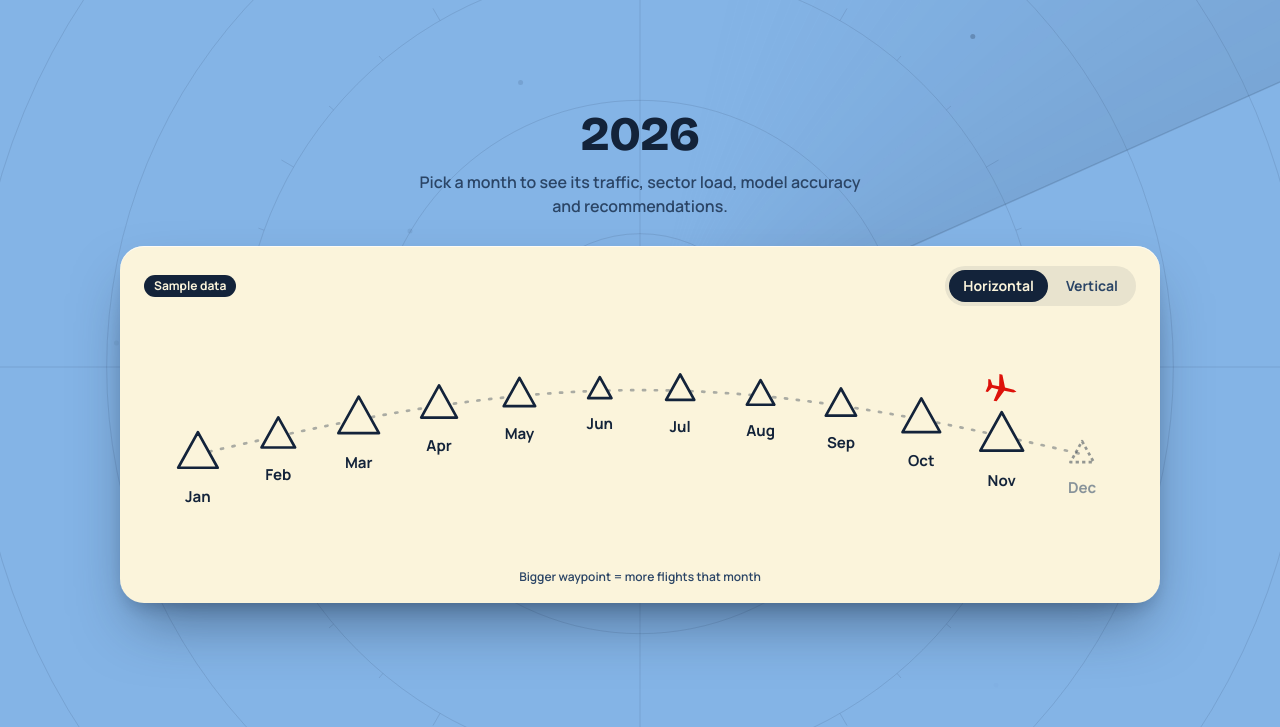
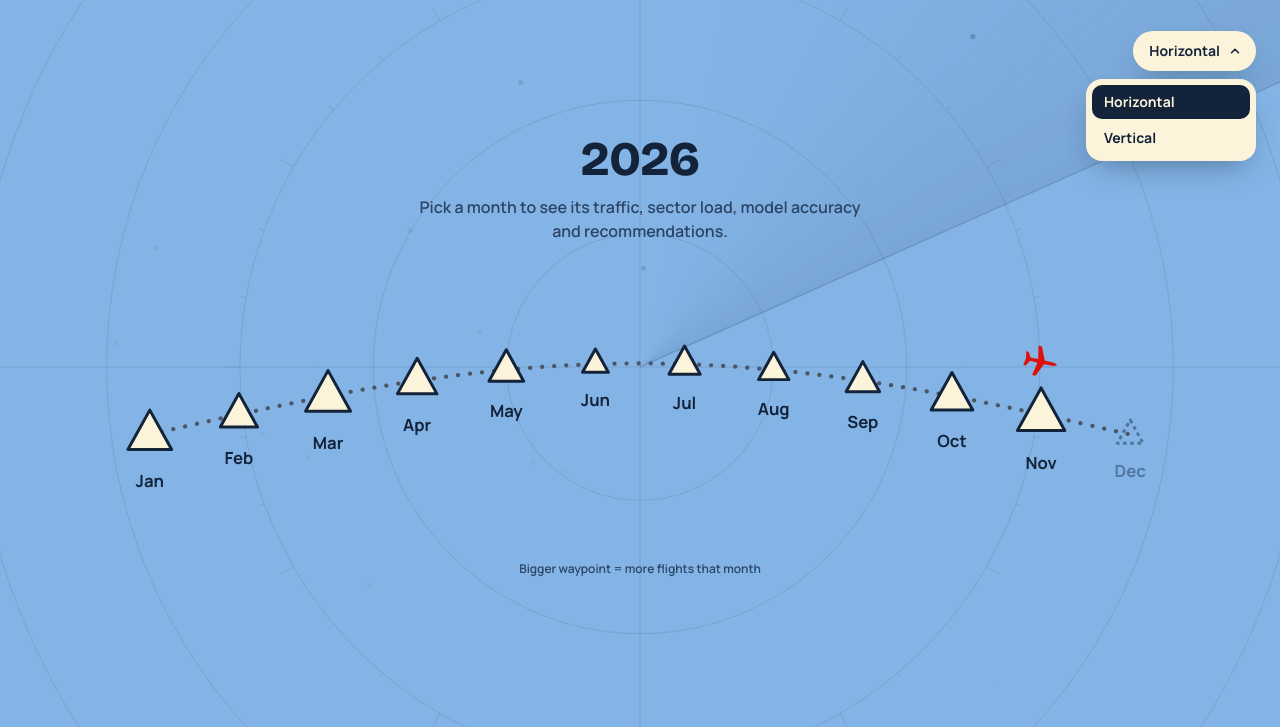
Before and after one commit to laylamhd/FIRCast-tool, a plain HTML site: page insights.html in a window 1280 px wide. Both pictures are taken after a click on the button "Horizontal". Shown: the part 73-800 px from the top of the page. Drawn offline with nearby package versions, Linux system fonts and the light colour scheme.

Commit message:
Insights timeline: draw it on the page, dark grey dotted route, direction dropdown
- No card around the timeline; it sits on the background radar
- Route is round dark-grey dots
- Horizontal / Vertical is a dropdown at the top right, Horizontal by default on every visit
- Sample data chip removed from the timeline page

Co-Authored-By: Claude Opus 5.5 <noreply@anthropic.com>
Claude-Session: https://claude.ai/code/session_01GsjiqJyGyvFSS1XmmsV1VA

```diff
--- a/css/insights.css
+++ b/css/insights.css
@@ -24,29 +24,38 @@ h1 {
 }
 .sample-chip[hidden] { display: none; }
 
-/* Segmented control (Horizontal / Vertical): same look as the map's 2D / 3D switch */
-.seg { display: inline-flex; gap: 4px; padding: 4px; border-radius: 9999px; background: rgba(19, 35, 58, 0.08); }
-.seg button {
-  height: 32px; padding: 0 14px; border: 0; border-radius: 9999px; cursor: pointer;
-  background: transparent; color: var(--muted); font: 700 14px/1 var(--font-ui);
-  transition: background-color 300ms var(--ease), color 300ms var(--ease);
-}
-.seg button:hover { color: var(--ink); }
-.seg button[aria-pressed="true"] { background: var(--ink); color: var(--sweet-corn); }
 
-/* ---- Timeline page: the route card, centred ---- */
+/* ---- Timeline page: the route straight on the page, centred ---- */
 .timeline-page { min-height: 100vh; display: flex; flex-direction: column; align-items: center; justify-content: center; }
-.route-card {
-  width: min(1040px, 100%);
-  background: var(--sweet-corn); border-radius: 24px; box-shadow: var(--lift);
-  padding: 20px 24px 18px;
-}
-.route-card.is-vertical { width: min(380px, 100%); }
-.route-head { display: flex; align-items: center; justify-content: space-between; gap: 12px; min-height: 40px; }
-.route-head .seg { margin-left: auto; }
+.route-area { width: min(1100px, 100%); }
+.route-area.is-vertical { width: min(360px, 100%); }
 .route-box { position: relative; margin-top: 8px; }
 .route { display: block; width: 100%; height: auto; overflow: visible; }
-.route-line { fill: none; stroke: var(--ink); stroke-opacity: 0.35; stroke-width: 2.5; stroke-dasharray: 2 9; stroke-linecap: round; }
+/* The route: round dark-grey dots */
+.route-line { fill: none; stroke: #4B5563; stroke-width: 3.5; stroke-dasharray: 0.1 10; stroke-linecap: round; }
+
+/* Direction dropdown, top right of the page */
+.dir-menu { position: absolute; top: 104px; right: 24px; z-index: 5; }
+.dir-btn {
+  display: inline-flex; align-items: center; gap: 8px;
+  height: 40px; padding: 0 14px 0 16px; border: 0; border-radius: 9999px; cursor: pointer;
+  background: var(--sweet-corn); color: var(--ink); box-shadow: var(--lift-small);
+  font: 700 14px/1 var(--font-ui);
+}
+.dir-btn svg { transition: transform 300ms var(--ease); }
+.dir-btn[aria-expanded="true"] svg { transform: rotate(180deg); }
+.dir-list {
+  position: absolute; right: 0; top: 48px; min-width: 170px;
+  display: grid; gap: 2px; padding: 6px; border-radius: 16px;
+  background: var(--sweet-corn); box-shadow: var(--lift-small);
+}
+.dir-list[hidden] { display: none; }
+.dir-list button {
+  text-align: left; border: 0; border-radius: 10px; padding: 10px 12px; cursor: pointer;
+  background: transparent; color: var(--ink); font: 700 14px/1 var(--font-ui);
+}
+.dir-list button:hover { background: rgba(19, 35, 58, 0.07); }
+.dir-list button[aria-checked="true"] { background: var(--ink); color: var(--sweet-corn); }
 /* Waypoints: the map's triangle. Hover and focus fill it navy; future months are faded. */
 .wp { cursor: pointer; outline: none; }
 .wp .hit { fill: transparent; }
@@ -126,12 +135,12 @@ h1 {
 }
 @media (max-width: 640px) {
   h1 { font-size: 36px; line-height: 40px; }
-  .route-head .seg { display: none; }            /* always vertical on phones */
-  .route-card, .route-card.is-vertical { width: 100%; padding: 16px; }
+  .dir-menu { display: none; }                   /* always vertical on phones */
+  .route-area, .route-area.is-vertical { width: 100%; }
   .month-top { grid-template-columns: 1fr auto; }
   .month-title { grid-column: 1 / -1; grid-row: 1; }
   .stat-card { padding: 16px; border-radius: 20px; }
 }
 @media (prefers-reduced-motion: reduce) {
-  .seg button, .wp .tri, .step-btn { transition: none; }
+  .dir-btn svg, .wp .tri, .step-btn { transition: none; }
 }
--- a/insights.html
+++ b/insights.html
@@ -40,17 +40,20 @@
     <h1 id="year-title">2026</h1>
     <p class="lead">Pick a month to see its traffic, sector load, model accuracy and recommendations.</p>
 
-    <!-- The timeline card: twelve months as waypoints on a flight route (js/insights/timeline.js) -->
-    <section class="route-card" id="route-card" aria-labelledby="year-title">
-      <div class="route-head">
-        <p class="sample-chip" id="sample-chip" hidden>Sample data</p>
-        <!-- Horizontal / Vertical switch, same style as the map's 2D / 3D switch -->
-        <div class="seg" role="group" aria-label="Timeline direction" id="direction">
-          <button type="button" id="dir-h" aria-pressed="true">Horizontal</button>
-          <button type="button" id="dir-v" aria-pressed="false">Vertical</button>
-        </div>
+    <!-- Direction dropdown (top right): Horizontal (default) or Vertical -->
+    <div class="dir-menu" id="dir-menu">
+      <button type="button" class="dir-btn" id="dir-btn" aria-haspopup="true" aria-expanded="false" aria-controls="dir-list">
+        <span id="dir-label">Horizontal</span>
+        <svg width="14" height="14" viewBox="0 0 24 24" fill="none" stroke="currentColor" stroke-width="2.6" stroke-linecap="round" stroke-linejoin="round" aria-hidden="true"><path d="M6 9 L12 15 L18 9"/></svg>
+      </button>
+      <div class="dir-list" id="dir-list" role="menu" hidden>
+        <button type="button" role="menuitemradio" data-dir="h" aria-checked="true">Horizontal</button>
+        <button type="button" role="menuitemradio" data-dir="v" aria-checked="false">Vertical</button>
       </div>
-      <!-- The route is an SVG; each available month is a link to its statistics page -->
+    </div>
+
+    <!-- The timeline, drawn straight on the page: twelve months as waypoints on a route (js/insights/timeline.js) -->
+    <section class="route-area" id="route-area" aria-labelledby="year-title">
       <div class="route-box">
         <svg class="route" id="route" role="list" aria-label="Months"></svg>
         <div class="route-tip" id="route-tip" hidden></div>
--- a/js/insights/timeline.js
+++ b/js/insights/timeline.js
@@ -8,9 +8,8 @@
 //   - Months with data are links to insights-month.html?month=YYYY-MM.
 //     Months that haven't happened yet are faded and can't be clicked.
 //   - The orange plane (the map's plane shape) sits on the latest month.
-//   - Horizontal or vertical: the route is recomputed for the chosen
-//     direction. The choice is remembered in this browser (localStorage).
-//     On narrow screens the route is always vertical.
+//   - Horizontal (the default, every time the page opens) or vertical, from
+//     the dropdown at the top right. On narrow screens it is always vertical.
 // =====================================================================
 
 (() => {
@@ -23,8 +22,7 @@
   const narrow = window.matchMedia('(max-width: 640px)');
 
   let year = null;
-  let direction = 'h';
-  try { direction = localStorage.getItem('fircast.timeline') === 'v' ? 'v' : 'h'; } catch (e) { /* storage blocked: use the default */ }
+  let direction = 'h';                                                 // horizontal by default
 
   // Make an SVG element with attributes.
   function el(tag, attrs, parent) {
@@ -58,9 +56,7 @@
 
   function render() {
     const h = direction === 'h' && !narrow.matches;
-    $('route-card').classList.toggle('is-vertical', !h);
-    $('dir-h').setAttribute('aria-pressed', String(direction === 'h'));
-    $('dir-v').setAttribute('aria-pressed', String(direction === 'v'));
+    $('route-area').classList.toggle('is-vertical', !h);
     const { W, H, pts } = layout(h);
     svg.setAttribute('viewBox', `0 0 ${W} ${H}`);
     svg.innerHTML = '';
@@ -112,23 +108,34 @@
   }
   function hideTip() { tip.hidden = true; }
 
+  // ---------- Direction dropdown ----------
+  const menuBtn = $('dir-btn'), menu = $('dir-list');
+  function setMenu(open) {
+    menu.hidden = !open;
+    menuBtn.setAttribute('aria-expanded', String(open));
+    if (open) menu.querySelector('[aria-checked="true"]').focus();
+  }
   function setDirection(d) {
     direction = d;
-    try { localStorage.setItem('fircast.timeline', d); } catch (e) { /* not saved: fine */ }
+    menu.querySelectorAll('[data-dir]').forEach(b => b.setAttribute('aria-checked', String(b.dataset.dir === d)));
+    $('dir-label').textContent = d === 'h' ? 'Horizontal' : 'Vertical';
+    setMenu(false);
+    menuBtn.focus();
     render();
   }
-  $('dir-h').addEventListener('click', () => setDirection('h'));
-  $('dir-v').addEventListener('click', () => setDirection('v'));
+  menuBtn.addEventListener('click', () => setMenu(menu.hidden));
+  menu.querySelectorAll('[data-dir]').forEach(b => b.addEventListener('click', () => setDirection(b.dataset.dir)));
+  document.addEventListener('pointerdown', e => { if (!menu.hidden && !$('dir-menu').contains(e.target)) setMenu(false); });
+  document.addEventListener('keydown', e => { if (e.key === 'Escape' && !menu.hidden) { setMenu(false); menuBtn.focus(); } });
   narrow.addEventListener('change', render);
 
   const thisYear = new Date().getUTCFullYear();
   FIRCastInsights.getYear(thisYear).then(data => {
     year = data;
     $('year-title').textContent = data.year;
-    $('sample-chip').hidden = !data.sample;
     render();
   }).catch(err => {
     console.warn('FIRCast: could not load insights.', err);
-    $('route-card').innerHTML = '<p class="route-error">Couldn\'t load the statistics. Try again in a moment.</p>';
+    $('route-area').innerHTML = '<p class="route-error">Couldn\'t load the statistics. Try again in a moment.</p>';
   });
 })();
```
Also changed, not shown: 1 other file.
